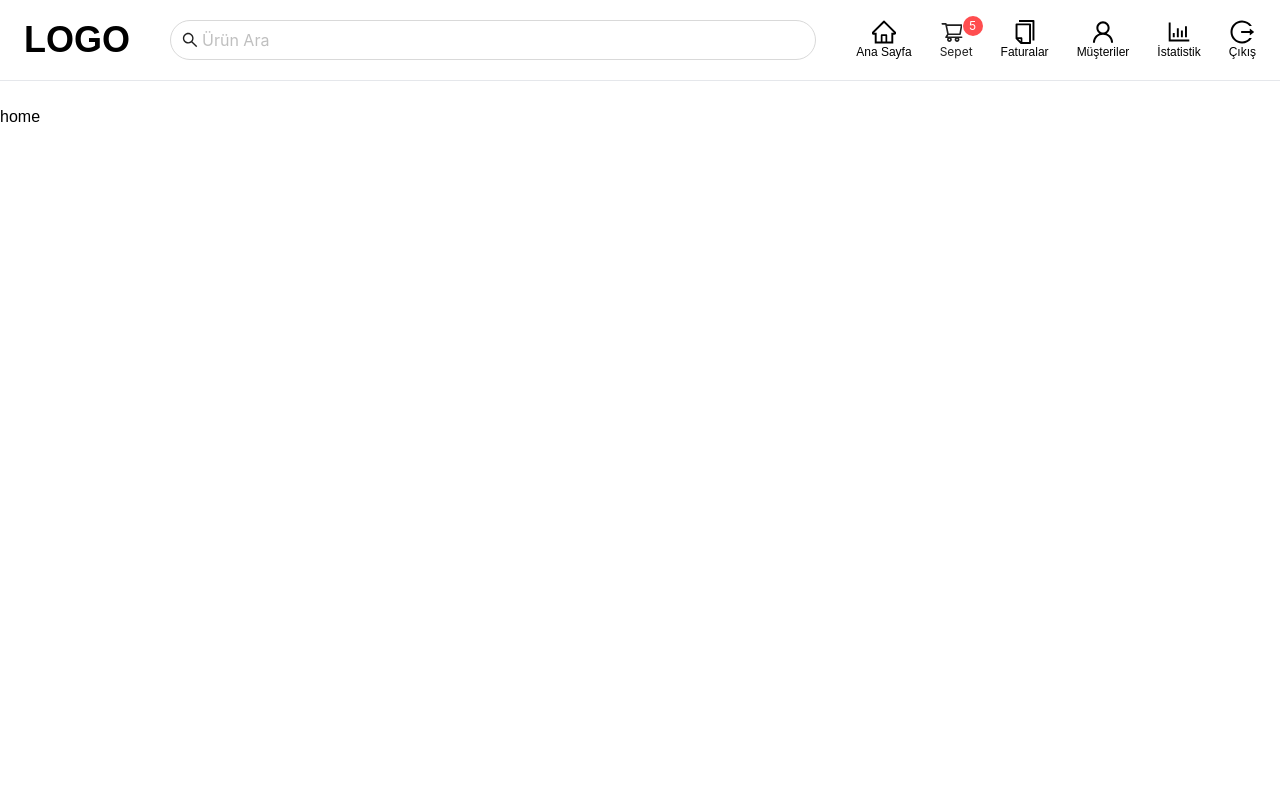
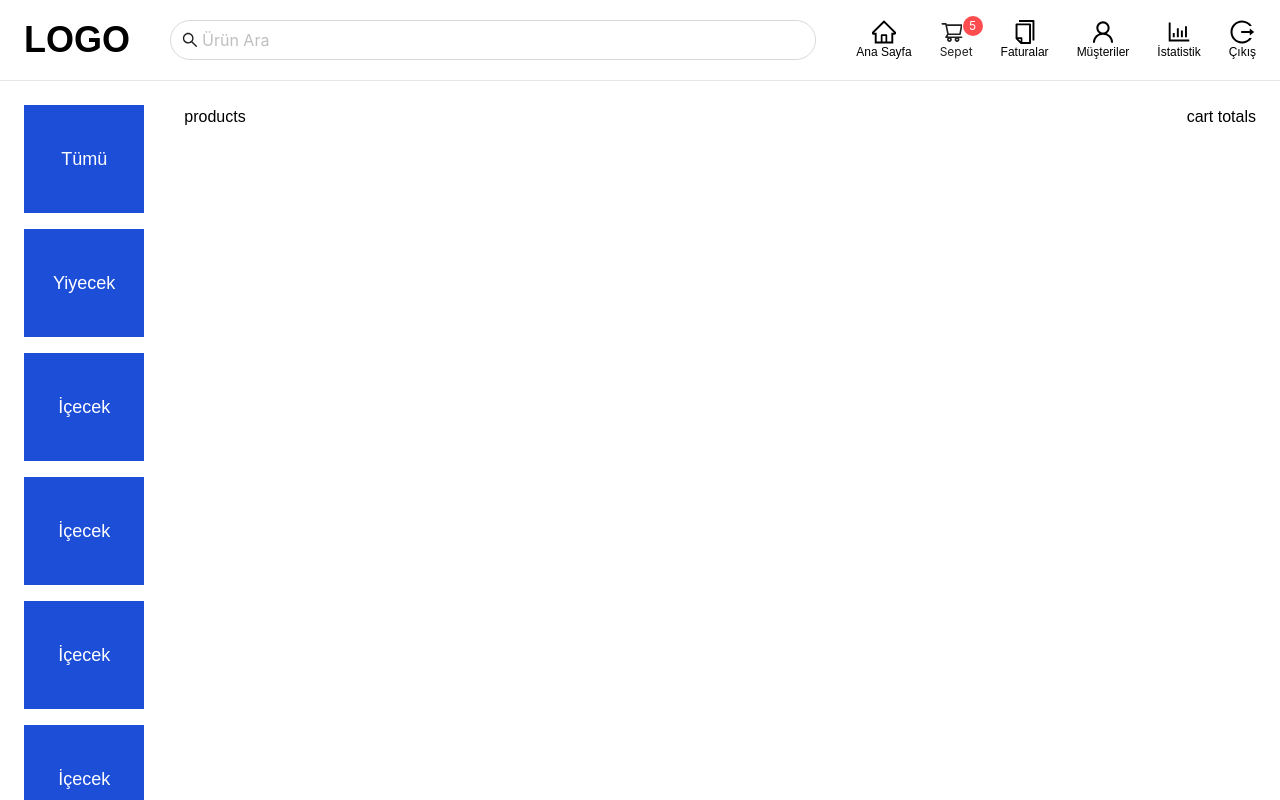
Before and after one commit to SBEGENJOV/mern-pos, a React (Create React App) app in the folder client/: page / in a window 1280 px wide. Shown: the top 800 px of the page. Built offline with nearby package versions, Linux system fonts and the light colour scheme.

Commit message:
add/cart component

```diff
--- a/client/src/App.jsx
+++ b/client/src/App.jsx
@@ -1,11 +1,22 @@
+import Categosires from "./component/cateories/Categosires";
 import Header from "./component/header/Header";
 
 function App() {
   return (
-    <div className="App">
-      <Header />
-      home
+    <>
+    <Header />
+    <div className="home px-6 flex justify-between gap-10">
+      <div className="categories flex-1 overflow-auto max-h-[calc(100vh-_-103px)] pb-64">
+        <Categosires />
+      </div>
+      <div className="products flex-[8]">
+        <div className="">products</div>
+      </div>
+      <div className="">
+        <div>cart totals</div>
+      </div>
     </div>
+  </>
   );
 }
 
--- /dev/null
+++ b/client/src/component/cateories/Categosires.jsx
@@ -0,0 +1,38 @@
+const Categosires = () => {
+  return (
+    <ul className="flex gap-4 flex-col text-lg ">
+      <li className="bg-blue-700 px-6 py-10 text-white  cursor-pointer hover:bg-blue-900 text-center">
+        <span className="bold">Tümü</span>
+      </li>
+      <li className="bg-blue-700 px-6 py-10 text-white  cursor-pointer hover:bg-blue-900 text-center">
+        <span className="bold">Yiyecek</span>
+      </li>
+      <li className="bg-blue-700 px-6 py-10 text-white  cursor-pointer hover:bg-blue-900 text-center">
+        <span className="bold">İçecek</span>
+      </li>
+      <li className="bg-blue-700 px-6 py-10 text-white  cursor-pointer hover:bg-blue-900 text-center">
+        <span className="bold">İçecek</span>
+      </li>
+      <li className="bg-blue-700 px-6 py-10 text-white  cursor-pointer hover:bg-blue-900 text-center">
+        <span className="bold">İçecek</span>
+      </li>
+      <li className="bg-blue-700 px-6 py-10 text-white  cursor-pointer hover:bg-blue-900 text-center">
+        <span className="bold">İçecek</span>
+      </li>
+      <li className="bg-blue-700 px-6 py-10 text-white  cursor-pointer hover:bg-blue-900 text-center">
+        <span className="bold">İçecek</span>
+      </li>
+      <li className="bg-blue-700 px-6 py-10 text-white  cursor-pointer hover:bg-blue-900 text-center">
+        <span className="bold">İçecek</span>
+      </li>
+      <li className="bg-blue-700 px-6 py-10 text-white  cursor-pointer hover:bg-blue-900 text-center">
+        <span className="bold">İçecek</span>
+      </li>
+      <li className="bg-blue-700 px-6 py-10 text-white  cursor-pointer hover:bg-blue-900 text-center">
+        <span className="bold">İçecek</span>
+      </li>
+    </ul>
+  );
+};
+
+export default Categosires;
--- a/client/src/index.css
+++ b/client/src/index.css
@@ -7,4 +7,9 @@ body {
   margin: 0;
   font-family: "Dosis", sans-serif;
   font-optical-sizing: auto;
+  overflow: hidden;
 }
+
+.categories::-webkit-scrollbar {
+  display: none;
+}
```
